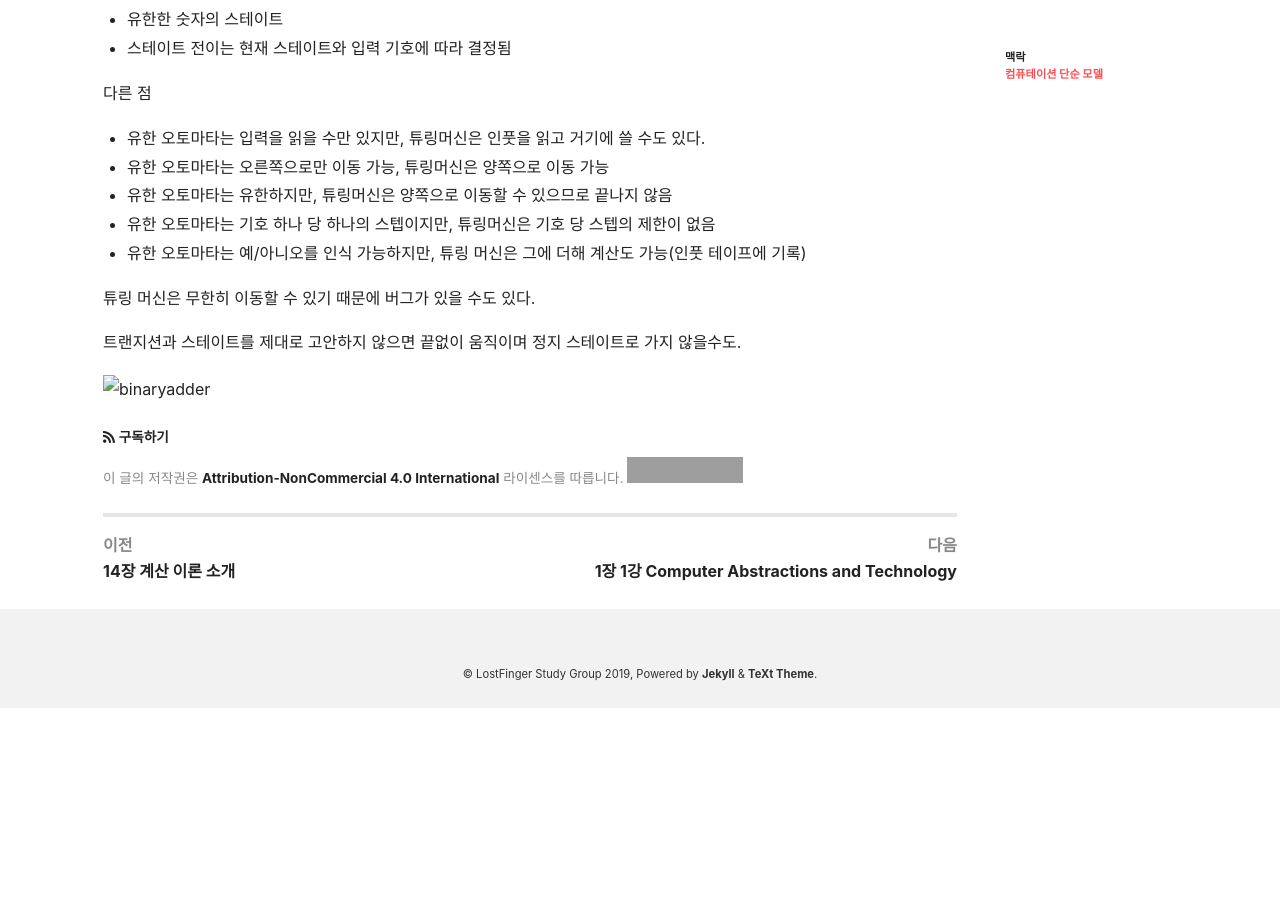
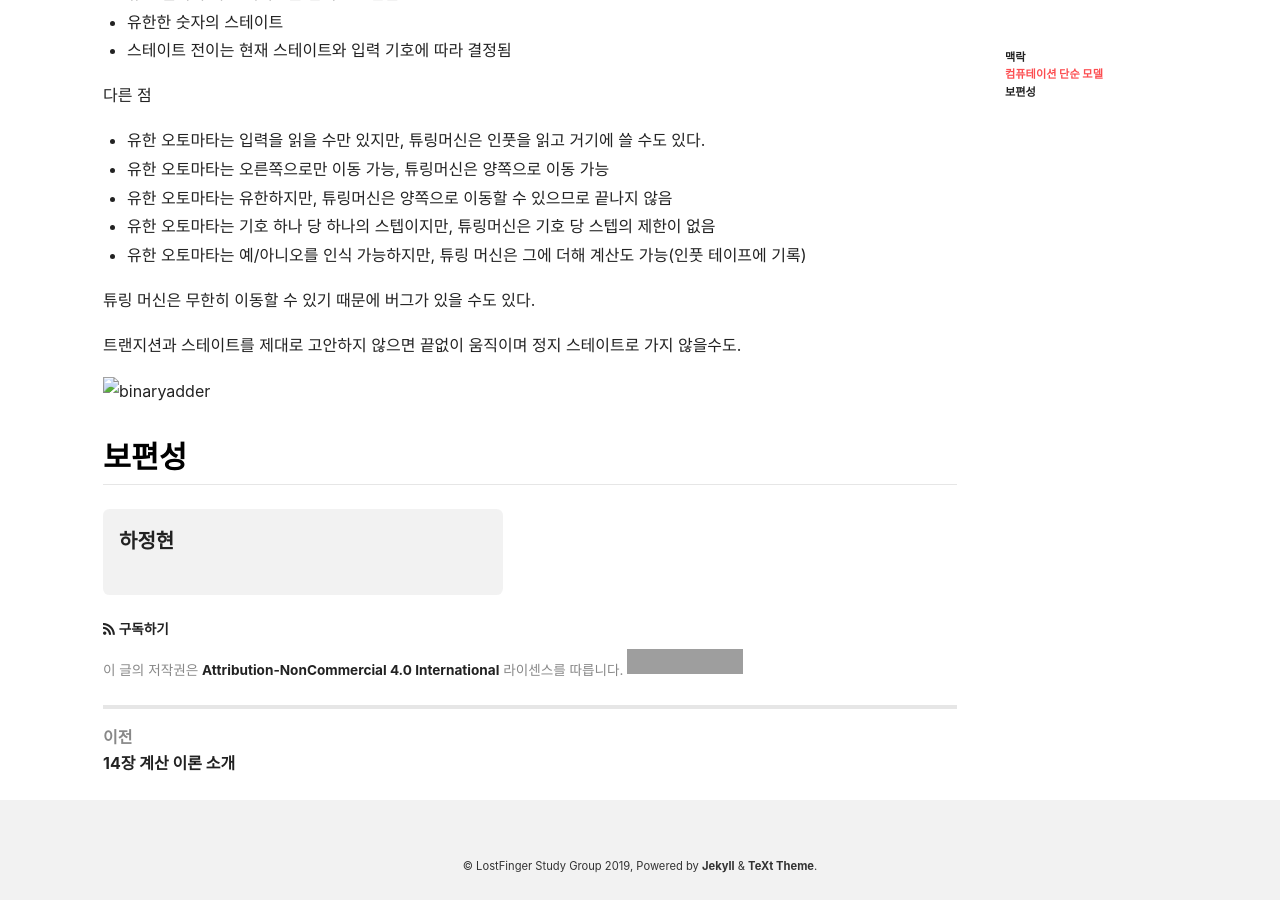
Before and after one commit to LostFinger/LostFinger.github.io, a Jekyll site: the page built from _posts/Computer_Science_Algorithms_Theory_and_Machines/Lecture15/2019-10-13-Lecture15.md, in a window 1280 px wide and 900 px high, scrolled down 1331 px. Built offline with Jekyll 4.4.1, drawn with Linux system fonts in a browser that asks for light colours; nearby versions of some CDN libraries; before the commit the page ends 2039 px from its top, so only the background shows below that; some of the changed text lies outside the part shown; grey boxes are pictures that could not be loaded.

Commit message:
헤더 업데이트

```diff
--- a/_posts/Computer_Science_Algorithms_Theory_and_Machines/Lecture15/2019-10-13-Lecture15.md
+++ b/_posts/Computer_Science_Algorithms_Theory_and_Machines/Lecture15/2019-10-13-Lecture15.md
@@ -1,6 +1,6 @@
 ---
 title: 15장 튜링 머신
-tags: ['컴퓨터 과학' '튜링 머신']
+tags: ['컴퓨터 과학', '튜링 머신']
 author: jeonghyeon ha
 show_author_profile: true
 mathjax: true
@@ -64,3 +64,5 @@
 트랜지션과 스테이트를 제대로 고안하지 않으면 끝없이 움직이며 정지 스테이트로 가지 않을수도.
 
 ![binaryadder](adder.png)
+
+## 보편성
```
